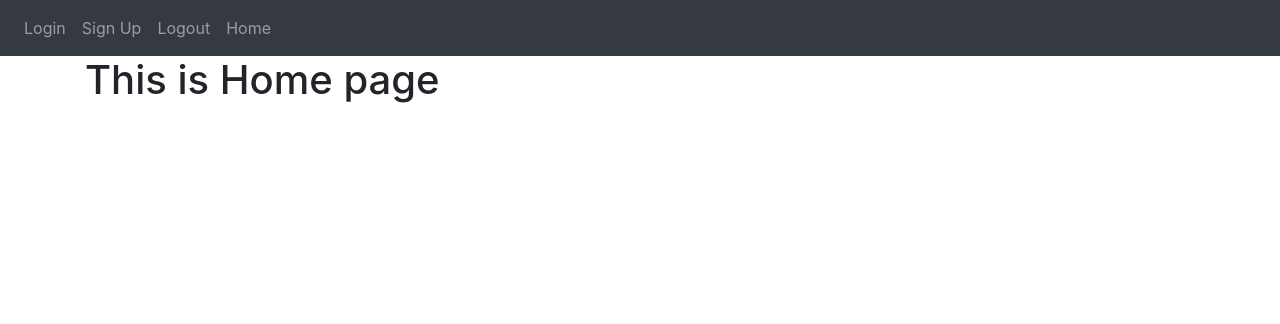
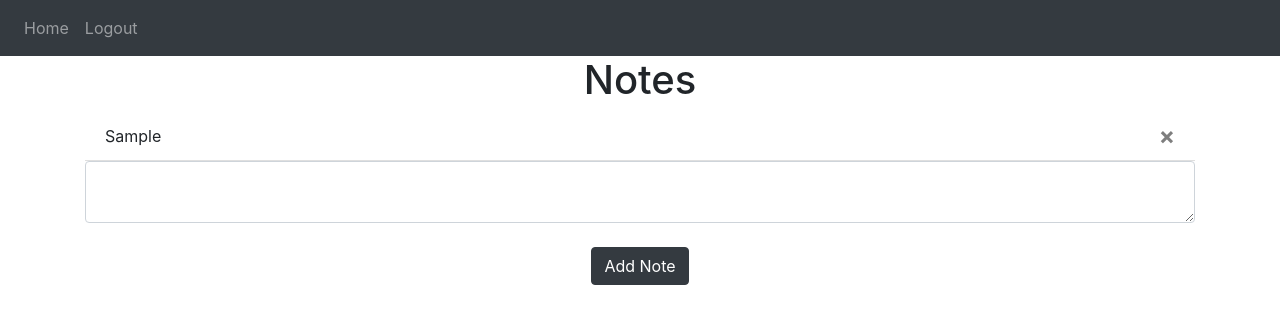
Before and after one commit to Omi-joshi007/flask-project-notes-web-app, a Flask app: page / in a window 1280 px wide. Shown: the top 324 px of the page. Run offline with Flask 2, Linux system fonts and the light colour scheme; a user stored in the database is signed in; tables that the repository leaves empty hold one stand-in row (values such as "Sample post"); some libraries are stand-ins or nearby versions.

Commit message:
Creating Notes HTML & POST method for adding notes

```diff
--- a/Notes web app/website/__init__.py
+++ b/Notes web app/website/__init__.py
@@ -38,6 +38,11 @@ def create_app():
         login_manager.login_view = 'auth.login'
         login_manager.init_app(app)
 
+        @login_manager.user_loader
+        def load_user(id):
+            return User.query.get(int(id))
+
+
         return app
 
 def create_database():
--- a/Notes web app/website/auth.py
+++ b/Notes web app/website/auth.py
@@ -17,15 +17,17 @@ def login():
             if check_password_hash(user.password, password):
                 flash('Logged in Succesfully.', category='success')
                 login_user(user, remember=True)
+                return redirect(url_for('views.home'))
             else:
                 flash('Try again, incorrect password.', category='error')
         else:
             flash('Email does not exsist.', category='error')
-    return render_template('login.html',text='passing variable')
+    return render_template('login.html',user=current_user)
 
 @auth.route('/logout')
 @login_required
 def logout():
+    logout_user()
     return redirect(url_for('auth.login'))
 
 @auth.route('/sign-up',methods =['GET','POST'])
@@ -55,4 +57,4 @@ def signup():
             flash('Account created successfully!!', category='success')
             return redirect(url_for('views.home'))
 
-    return render_template('sign_up.html')
+    return render_template('sign_up.html',user = current_user)
--- a/Notes web app/website/templates/base.html
+++ b/Notes web app/website/templates/base.html
@@ -25,10 +25,13 @@
         </button>
         <div class="collapse navbar-collapse" id="navbar">
           <div class="navbar-nav">
+            {% if user.is_authenticated %}
+            <a class="nav-item nav-link" id="home" href="/">Home</a>
+            <a class="nav-item nav-link" id="logout" href="/logout">Logout</a>
+            {% else %}
             <a class="nav-item nav-link" id="login" href="/login">Login</a>
             <a class="nav-item nav-link" id="signUp" href="/sign-up">Sign Up</a>
-            <a class="nav-item nav-link" id="logout" href="/logout">Logout</a>
-            <a class="nav-item nav-link" id="home" href="/">Home</a>
+            {% endif %}
           </div>
 
         </div>
--- a/Notes web app/website/templates/home.html
+++ b/Notes web app/website/templates/home.html
@@ -1,3 +1,22 @@
 {% extends "base.html" %}
 {% block title %}Home{% endblock %}
-{% block container %} <h1>This is Home page</h1>{% endblock %}
+{% block container %}
+<h1 align="center">Notes</h1>
+<ul class="list-group list-group-flush" id="notes">
+    {% for note in user.notes %}
+    <li class="list-group-item">{{note.data}}
+        <button type="button" class="close" onCLick="deleteNote({{ note.id }})">
+            <span aria-hidden="true">&times;</span>
+        </button>
+    </li>
+    {% endfor %}
+</ul>
+<form method="POST">
+    <textarea name="note" id="note" class="form-control"></textarea>
+    <br/>
+    <div align="center">
+        <button type="submit" class="btn btn-dark">Add Note</button>
+    </div>
+</form>
+
+{% endblock %}
--- a/Notes web app/website/views.py
+++ b/Notes web app/website/views.py
@@ -1,9 +1,22 @@
-from flask import Blueprint,render_template
+from flask import Blueprint,render_template , request , flash
 from flask_login import login_required, current_user
+from .models import Note
+from . import db
 
 views = Blueprint('views',__name__)
 
-@views.route('/')
+@views.route('/', methods = ['GET','POST'])
 @login_required
 def home():
-    return render_template("home.html")
+    if request.method == 'POST':
+        note = request.form.get('note')
+
+        if len(note) < 1:
+            flash('Note is Empty!!', category='error')
+        else:
+            new_note = Note(data=note, user_id=current_user.id)
+            db.session.add(new_note)
+            db.session.commit()
+            flash('Note added succesfully!!', category ='success')
+
+    return render_template("home.html", user= current_user)
```
